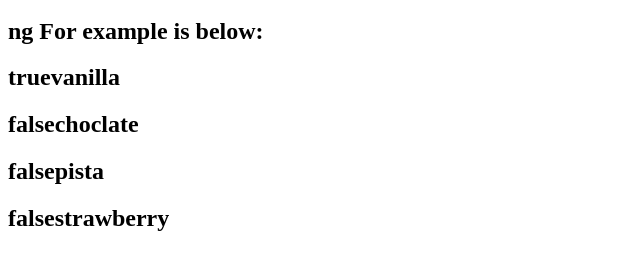
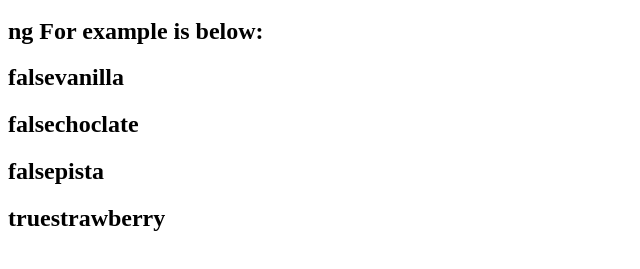
Before and after one commit to ragaPriya224/B1StarPractice, an Angular app in the folder angular/my-dream-app/: page / in a window 1280 px wide. Shown: the part 523-792 px from the top of the page, without its empty margins (0-640 px from the left). Built offline with nearby package versions, Linux system fonts and the light colour scheme.

Commit message:
ngfor - last

```diff
--- a/angular/my-dream-app/src/app/practice/practice.component.html
+++ b/angular/my-dream-app/src/app/practice/practice.component.html
@@ -43,6 +43,6 @@
 </div>
 
 <h2>ng For  example is below: </h2>
-<div *ngFor = "let flavour of iceCream; first as f ">
-    <h2>{{f}}{{flavour}}</h2>
+<div *ngFor = "let flavour of iceCream; last as l ">
+    <h2>{{l}}{{flavour}}</h2>
 </div>
```
